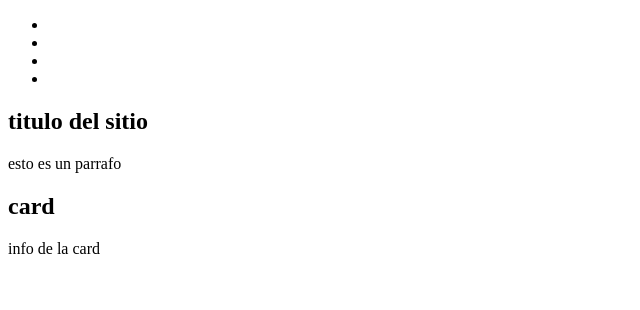
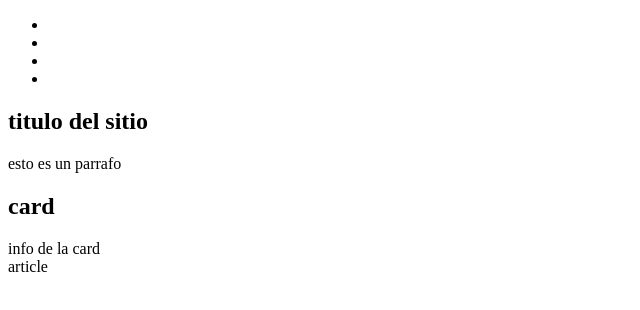
Before and after one commit to cardenasmaximiliano/prueba-repositorio, a plain HTML site: page index.html in a window 1280 px wide. Shown: the full height of the page, 0-640 px from the left. Drawn offline with Linux system fonts and the light colour scheme.

Commit message:
creacion de una seccion

```diff
--- a/index.html
+++ b/index.html
@@ -26,8 +26,12 @@
                 <h2>card</h2>
                 <div>
                     info de la card
+
                 </div>
             </article>
+        </section>
+        <section>
+            article
         </section>
     </main>
 </body>
```
